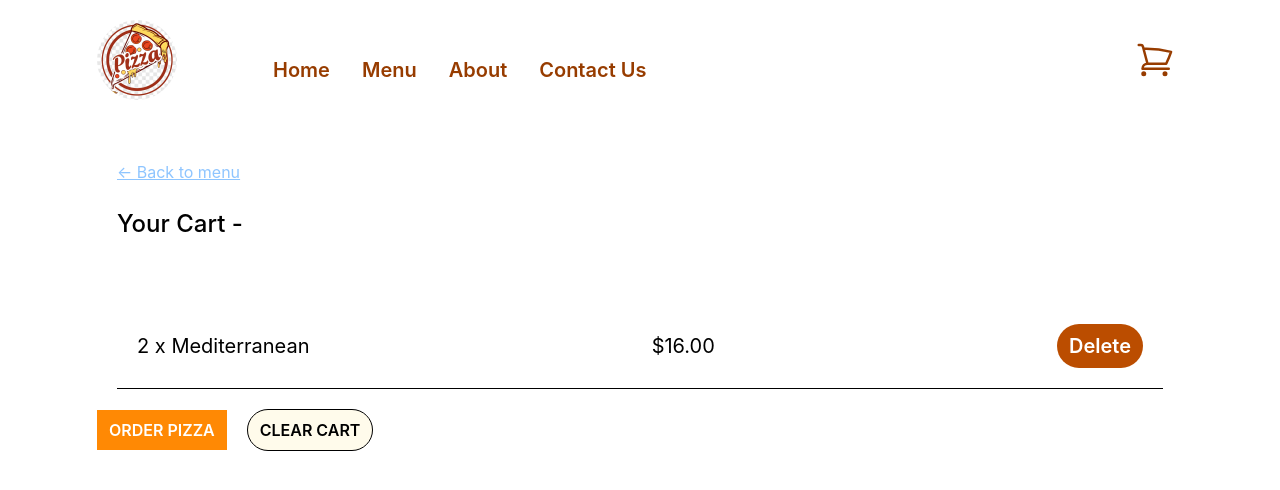
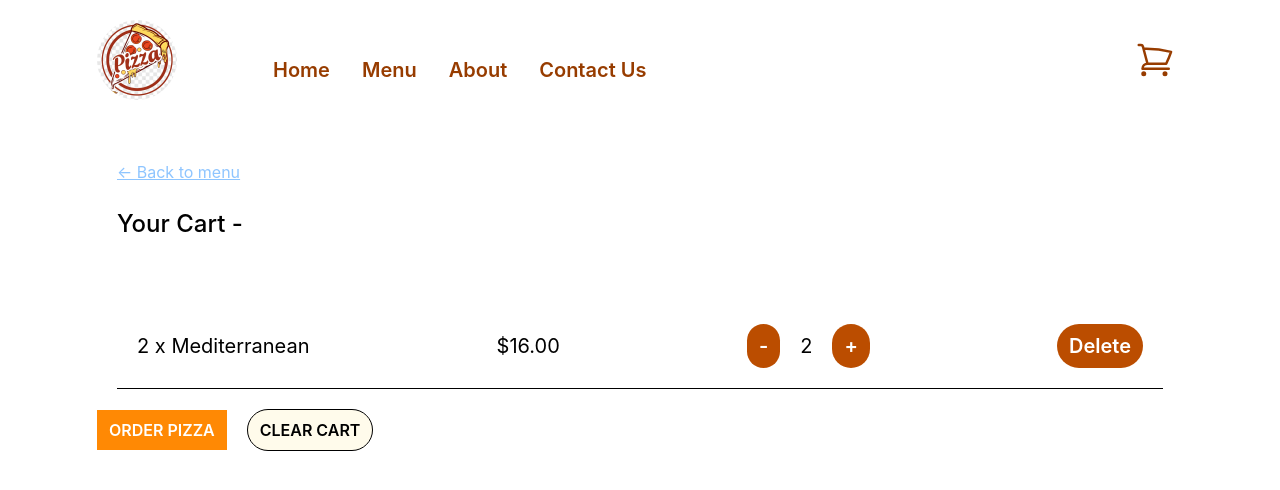
Before and after one commit to ThanhsonWeb/rebuild-pizza, a React (Vite) app: page /cart in a window 1280 px wide. Shown: the top 490 px of the page. Built offline with nearby package versions, Linux system fonts and the light colour scheme.

Commit message:
update  item quantity

```diff
--- a/src/features/cart/CartItem.jsx
+++ b/src/features/cart/CartItem.jsx
@@ -1,6 +1,7 @@
 import Button from "../../ui/Button";
 import { deleteItem } from "./cartSlice";
 import { useDispatch } from "react-redux";
+import UpdateItemQuantity from "./UpdateItemQuantity";
 
 function CartItem({ item }) {
 	const { name, quantity, unitPrice, pizzaId } = item;
@@ -14,6 +15,8 @@ function CartItem({ item }) {
 			</p>
 			<span>${unitPrice}.00</span>
 
+			<UpdateItemQuantity  id={pizzaId} quantity={quantity}/>
+
 			<Button onClick={() => dispatch(deleteItem(pizzaId))}>Delete</Button>
 		</div>
 	);
--- a/src/features/cart/UpdateItemQuantity.jsx
+++ b/src/features/cart/UpdateItemQuantity.jsx
@@ -1,10 +1,16 @@
 import Button from "../../ui/Button";
+import { increaseQuantity } from "./cartSlice";
+import { useDispatch } from "react-redux";
+import { decreaseQuantity } from "./cartSlice";
 
-function UpdateItemQuantity() {
+function UpdateItemQuantity({ id, quantity }) {
+	const dispatch = useDispatch();
+
 	return (
-		<div>
-			<Button>-</Button>
-			<Button>+</Button>
+		<div className="flex gap-5 items-center ">
+			<Button onClick={() => dispatch(decreaseQuantity(id))}>-</Button>
+			<span>{quantity}</span>
+			<Button onClick={() => dispatch(increaseQuantity(id))}>+</Button>
 		</div>
 	);
 }
--- a/src/features/cart/cartSlice.js
+++ b/src/features/cart/cartSlice.js
@@ -22,6 +22,18 @@ const cartSlice = createSlice({
 		deleteItem(state, action) {
 			state.cart = state.cart.filter((item) => item.pizzaId !== action.payload);
 		},
+		increaseQuantity(state, action) {
+			const item = state.cart.find((item) => item.pizzaId === action.payload);
+			item.quantity++;
+			item.totalPrice = item.quantity * item.unitPrice;
+		},
+		decreaseQuantity(state, action) {
+			const item = state.cart.find((item) => item.pizzaId === action.payload);
+
+			item.quantity > 0 && item.quantity--;
+			item.totalPrice = item.quantity * item.unitPrice;
+		},
+
 		clearCart(state) {
 			state.cart = [];
 		},
@@ -35,6 +47,7 @@ export const getTotalQuantity = (store) =>
 export const getTotalPrice = (store) =>
 	store.cart.cart.reduce((sum, item) => sum + item.unitPrice, 0);
 
-export const { addItem, clearCart, deleteItem } = cartSlice.actions;
+export const { addItem, clearCart, deleteItem, increaseQuantity,decreaseQuantity} =
+	cartSlice.actions;
 
 export default cartSlice.reducer;
--- a/src/features/menu/MenuItem.jsx
+++ b/src/features/menu/MenuItem.jsx
@@ -5,6 +5,8 @@ import { useDispatch } from "react-redux";
 function MenuItem({ pizza }) {
 	const { imageUrl: url, name, ingredients, unitPrice, soldOut, id } = pizza;
 	console.log(pizza);
+
+
 
 	const dispatch = useDispatch();
 	function handleAddToCart() {
@@ -17,7 +19,6 @@ function MenuItem({ pizza }) {
 		};
 
 		dispatch(addItem(newItem));
-
 	}
 
 	return (
```
